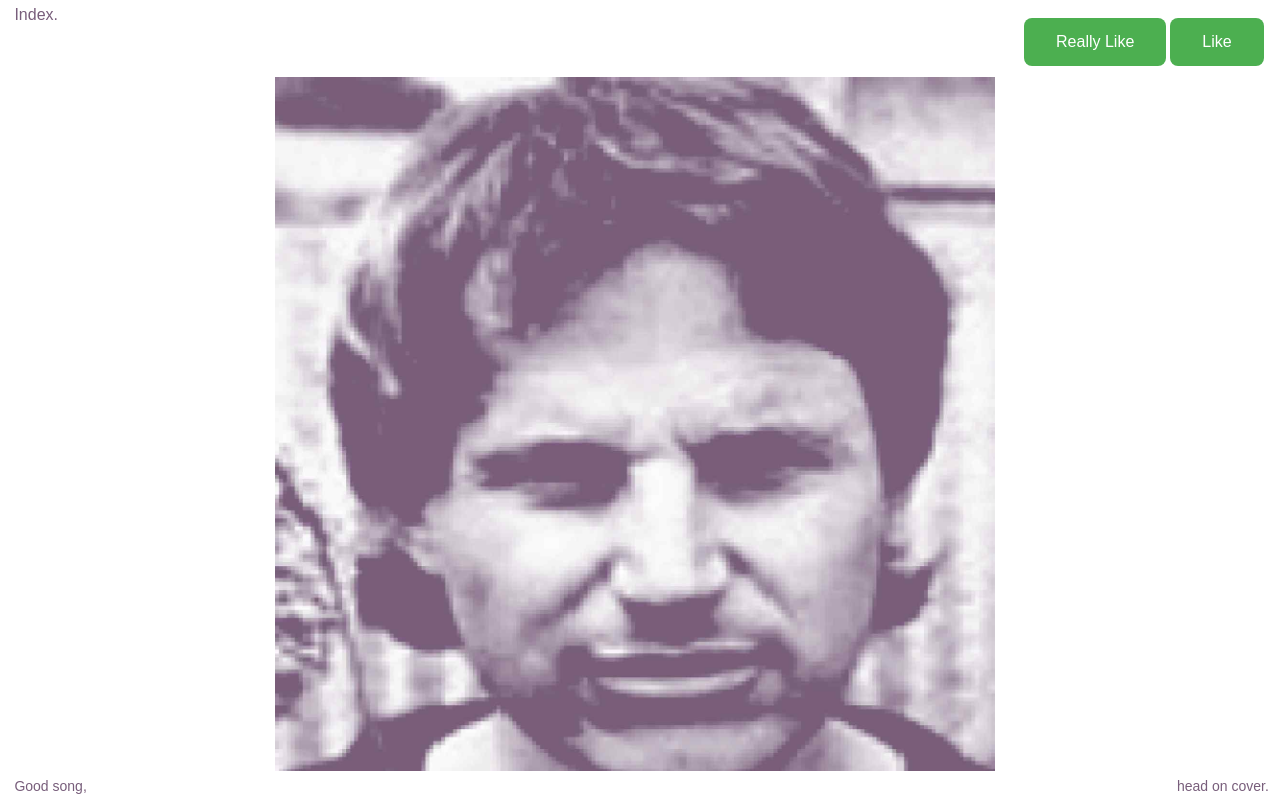
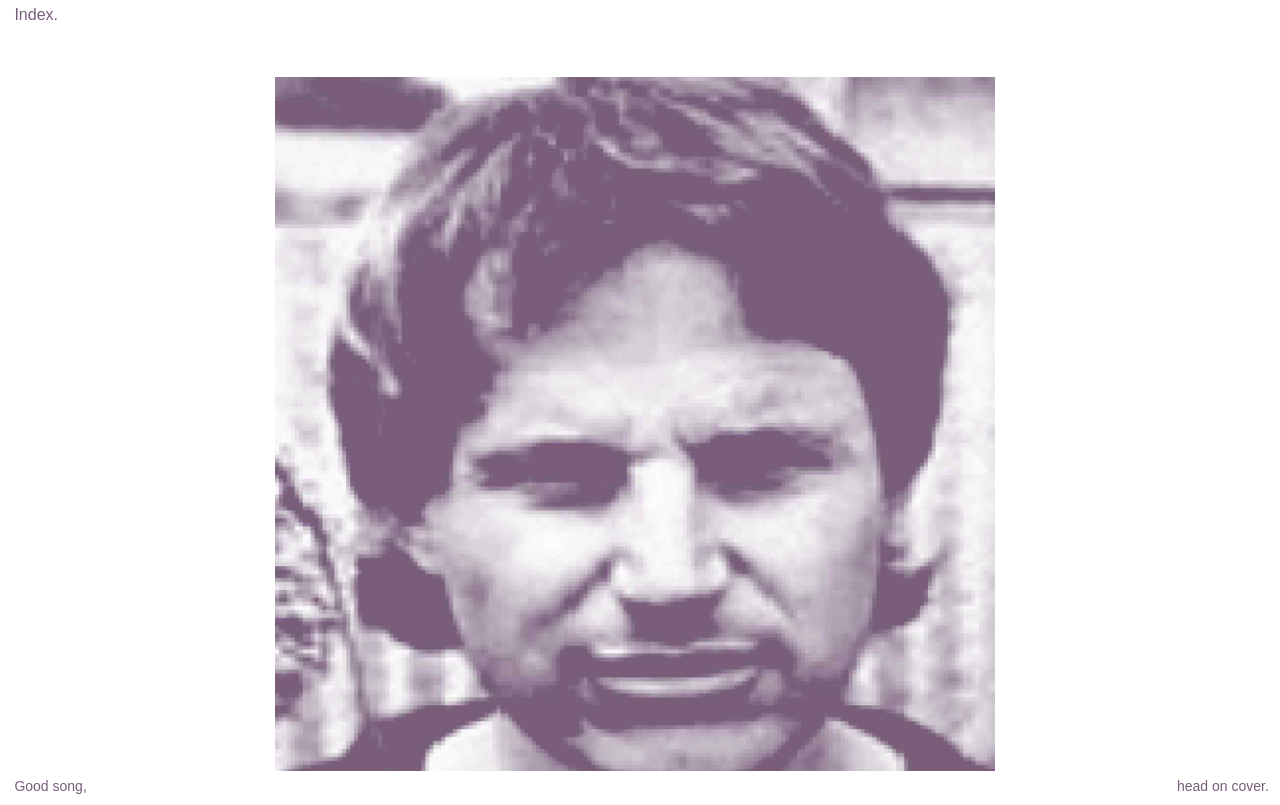
Before and after one commit to ninahand/headoncover, a plain HTML site: page index.html in a window 1280 px wide. Drawn offline with Linux system fonts and the light colour scheme.

Commit message:
fix buttons

```diff
--- a/main.css
+++ b/main.css
@@ -40,7 +40,7 @@ html{
     z-index:101;
 }
 
-.title-index, .choose{
+.title-index{
     cursor: pointer;
     transition: all 300ms;
 }
@@ -118,27 +118,23 @@ html{
         visibility: visible;
     }
 }
+
 .button-container button {
-    display: none; /* Initially hide the like buttons */
-}
-
-.button-container.visible button {
-    display: inline-block; /* Show the like buttons when the 'visible' class is applied */
+    /* Remove the color styling */
+    /* color: white; */
+    /* Other styles remain unchanged */
 }
 .button-container button {
-    background-color: #4CAF50; /* Green background */
+
     border: none;
-    color: white; /* White text */
-    padding: 15px 32px; /* Padding */
-    text-align: center; /* Center text */
+    color: white;
+    background-color: transparent;
+    padding: 15px 32px;
+    text-align: center;
     text-decoration: none;
     display: inline-block;
-    font-size: 16px; /* Font size */
-    margin: 4px 2px; /* Margin */
-    cursor: pointer; /* Cursor on hover */
-    border-radius: 8px; /* Rounded corners */
+    font-size: 16px;
+    margin: 4px 2px;
+    cursor: pointer;
+
 }
-
-.button-container button:hover {
-    background-color: #45a049; /* Darker green on hover */
-}
--- a/script.js
+++ b/script.js
@@ -112,17 +112,23 @@ titleButton.addEventListener("click", (e) => {
     let gif = document.querySelector('.image-container');
 
     let songDescriptionWrappers = document.querySelectorAll('.song-description-wrapper');
+    let buttonContainer = document.querySelector('.button-container')
 
     if (gif.classList.contains('hidden')){
         gif.classList.remove('hidden')
+        buttonContainer.style.backgroundColor = 'white';
         songDescriptionWrappers.forEach(wrapper=>{
             wrapper.classList.add('hidden');
+
+
         })
 
     } else{
         gif.classList.add('hidden')
+        buttonContainer.style.backgroundColor = '#7D6882';
         songDescriptionWrappers.forEach(wrapper=>{
             wrapper.classList.remove('hidden');
+
         })
     }
 
```
